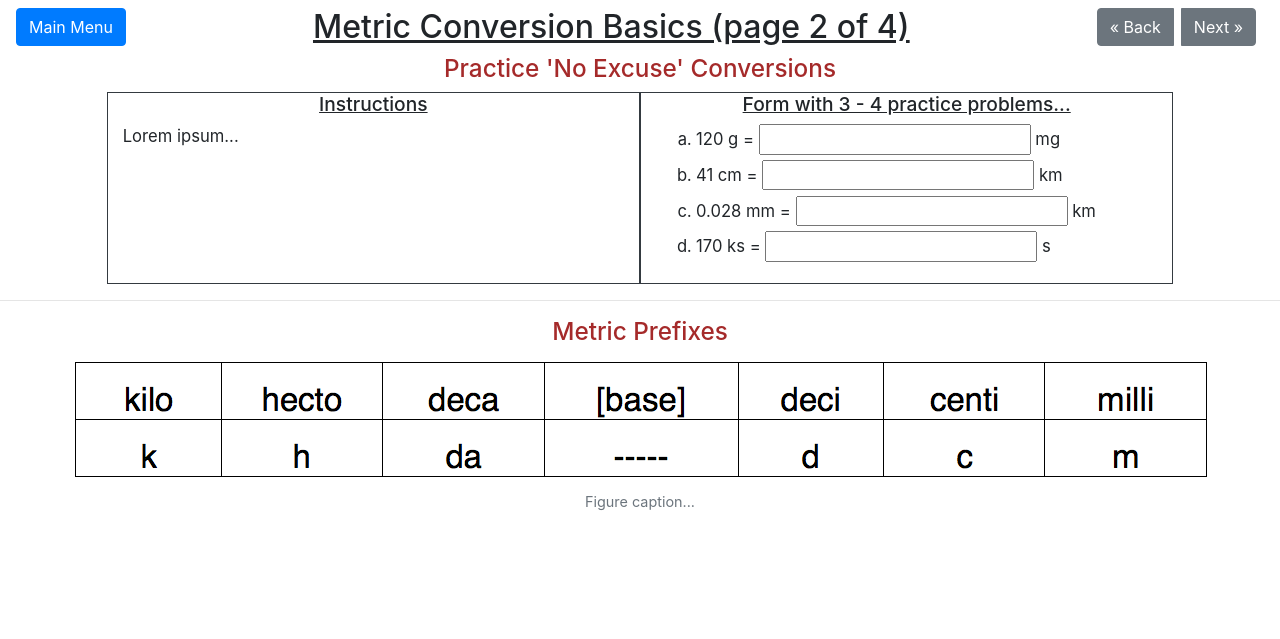
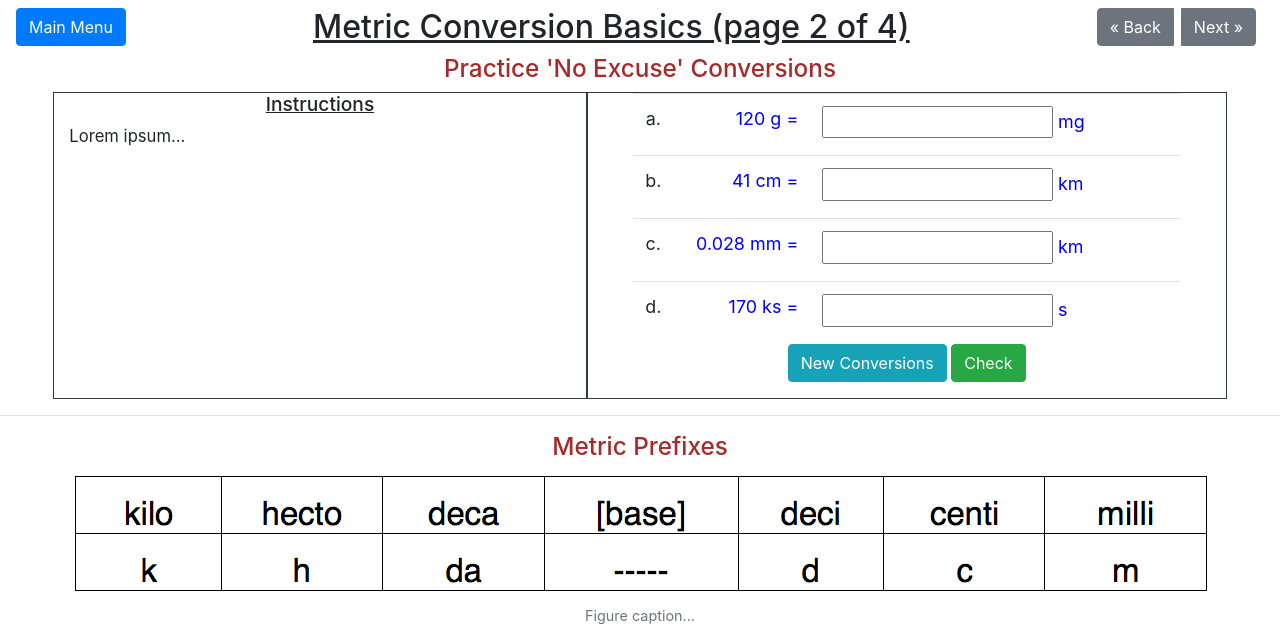
Before and after one commit to jimflores5/MetricConversions, a Flask app: page /conversions/2 in a window 1280 px wide. Shown: the top 639 px of the page. Run offline with Flask 3, Linux system fonts and the light colour scheme; some libraries are stand-ins or nearby versions.

Commit message:
Added forms and practice problem functionality to conversions tutorial page.

```diff
--- a/main.py
+++ b/main.py
@@ -2,6 +2,7 @@ import random
 from flask import Flask, request, redirect, render_template, session, flash
 from decimal import Decimal
 from metric_manips import Number, selectUnits
+from copy import deepcopy
 
 base_units = ['m','L','g','s']
 prefixes = [('M','Mega',6), ('k','kilo',3), ('h','hecto',2), ('da','deca',1), (base_units,'base',0), ('d','deci',-1), ('c','centi',-2), ('m','milli',-3), ('µ','micro',-6), ('n','nano',-9)]
@@ -30,6 +31,19 @@ def checkAnswer(correct_answer, answer):
             return False
     except:
         return False # Catch non-numerical entries.
+
+def generate_question_set(num_questions, select_from, sig_figs = 3):
+    practice_list = []
+    prefix_choices = []
+    while len(practice_list) < num_questions:
+        units = selectUnits(select_from)  #Generate starting & ending units
+        if accept_prefix(select_from, units, prefix_choices):
+            prefix_choices.append(units[0][1]+units[1][1])
+            power = random.randrange(-3,4)
+            value = Number(sig_figs, power, units)
+            practice_list.append(value)
+            session['num_attempted'] += 1
+    return deepcopy(practice_list)
 
 def accept_prefix(selection, units, prefixes):
     # Goal: Limit repeats of a specific conversion.
@@ -61,7 +75,7 @@ def conversion_practice(page):
     answers = []
     if request.method == 'POST':
         numCorrect = 0
-        for item in range(10):
+        for item in range(session['num_attempted']):
             answers.append(request.form['answer'+str(item)])  #Pull user answers into a list.
             value_dict = session.get('practiceList'+str(item),None)     #Retrieve original value (dictionary) and return to Number format.
             value = Number(value_dict['sigFigs'], value_dict['power'], value_dict['units'])
@@ -87,16 +101,7 @@ def conversion_practice(page):
         session['first_try'] = True
         session['num_attempted'] = 0
         session['numCorrect'] = 0
-        prefix_choices = []
-        while len(practiceList) < 10:
-            units = selectUnits(page)  #Generate starting & ending units
-            if accept_prefix(page, units, prefix_choices):
-                prefix_choices.append(units[0][1]+units[1][1])
-                sigFigs = 3
-                power = random.randrange(-3,4)
-                value = Number(sigFigs, power, units)
-                practiceList.append(value)
-                session['num_attempted'] += 1
+        practiceList = generate_question_set(10, page, 3)
 
         for item in range(len(practiceList)):  #Store values in session as dictionaries
             session['practiceList'+str(item)] = practiceList[item].__dict__
@@ -116,22 +121,33 @@ def conversions(page):
     practiceList = []
     answers = []
     if request.method == 'POST':
-        pass
+        practiceList = []
+        answers = []
+        numCorrect = 0
+        for item in range(session['num_attempted']):
+            answers.append(request.form['answer'+str(item)])  #Pull user answers into a list.
+            value_dict = session.get('practiceList'+str(item),None)     #Retrieve original value (dictionary) and return to Number format.
+            value = Number(value_dict['sigFigs'], value_dict['power'], value_dict['units'])
+            value.answer = value_dict['answer']
+            value.value = value_dict['value']
+            practiceList.append(value)
+            if checkAnswer(practiceList[item].answer, answers[item]):
+                flash('Correct!  :-)', 'correct')
+                numCorrect += 1
+            else:
+                flash('Try again, or click here to reveal the answer.', 'error')
+        return render_template('conversions.html', title='Level 1 Metric Conversions', page = int(page),
+                           page_title = page_title, num_pages = num_pages, template = template_name, instructions = instructions,
+                           practiceList = practiceList, answers = answers, numCorrect = numCorrect)
     else:
         num_problems = 4
-        prefix_choices = []
+        session['num_attempted'] = 0
         if int(page) == 2:
             select_from = 'no_excuse'
         else:
             select_from = 'standard'
-        while len(practiceList) < num_problems:
-            units = selectUnits(select_from)  #Generate starting & ending units
-            if accept_prefix(select_from, units, prefix_choices):
-                prefix_choices.append(units[0][1]+units[1][1])
-                sigFigs = 2
-                power = random.randrange(-3,4)
-                value = Number(sigFigs, power, units)
-                practiceList.append(value)
+
+        practiceList = generate_question_set(num_problems, select_from, 2)
 
         for item in range(len(practiceList)):  #Store values in session as dictionaries
             session['practiceList'+str(item)] = practiceList[item].__dict__
--- a/templates/conversions.html
+++ b/templates/conversions.html
@@ -10,7 +10,7 @@
             {% elif page == 3 %}
                 Using Dimensional Analysis for Conversions
             {% else %}
-                Practice Level 1 Conversions
+                Level 1 Conversion Practice
             {% endif %}
         </h2>
         <section class="container-fluid">
@@ -27,18 +27,68 @@
                         <h3 class="frame-heading">Instructions</h3>
                         <p class="frame-text">{{instructions}}</p>
                     </section>
-                    <section class="col-5 text-center border border-dark">
+
+                    <section class="col-6 text-center border border-dark">
+                        {% with messages = get_flashed_messages(with_categories=True) %}
+                        <!-- TODO: For page 2, avoid k <-> c or k <-> m conversions. -->
+                            <form action="/conversions/{{page}}" method="post">
+                                <table class="table quiz-table">
+                                    <tbody>
+                                        {% for index in range(practiceList|length) %}
+                                            <tr>
+                                                <td class="text-center">
+                                                    {{'abcd'[index]}}.
+                                                </td>
+                                                <td class="text-right col-3" style="color:blue">
+                                                    <label for="answer{{index}}">
+                                                        {{practiceList[index].value}} {{practiceList[index].units[2]}} =
+                                                    </label>
+                                                </td>
+                                                <td class="text-left">
+                                                    <input class="col-8" name="answer{{index}}" type="text" value="{{answers[index]}}" id="answer{{index}}">
+                                                    <label for="answer{{index}}" style="color:blue">
+                                                        {{practiceList[index].units[3]}}
+                                                    </label>
+                                                    {% if messages %}
+                                                        {% set message = messages[index] %}
+                                                        {% if message[0] != 'error' %}
+                                                            <div class='{{message[0]}}' style="font-size: 1.1vw">{{message[1]}}</div>
+                                                        {% else %}
+                                                            <div class="btn-group dropright">
+                                                                <button class="btn btn-link dropdown-toggle" type="button" id="dropdownMenuButton" data-toggle="dropdown" aria-haspopup="true" aria-expanded="false" style="font-size: 1.1vw; color:red">
+                                                                    <span class='{{message[0]}}'>{{message[1]}}</span>
+                                                                </button>
+                                                                <div class="dropdown-menu" aria-labelledby="dropdownMenuButton">
+                                                                    <p class="dropdown-item" style="font-size: 1.5vw; color:red">{{practiceList[index].answer}}</p>
+                                                                </div>
+                                                            </div>
+                                                        {% endif %}
+                                                    {% endif %}
+                                                </td>
+                                            </tr>
+                                        {% endfor %}
+                                    </tbody>
+                                </table>
+                                <div class="container wrapper text-center">
+                                    <a class="btn btn-info mb-3" href="/conversions/{{page}}" role="button">New Conversions</a>
+                                    {% if numCorrect != session['num_attempted'] %}
+                                        <input class="btn btn-success mb-3" type="submit" value="Check">
+                                    {% endif %}
+                                </div>
+                            </form>
+                        {% endwith %}
+                    </section>
+
+                    <!-- <section class="col-5 text-center border border-dark">
                         <h3 class="frame-heading">Form with 3 - 4 practice problems...</h3>
-                        <ol type="a">
+                        <div class="settings">
                             {% for item in range(4) %}
-                                <li class="frame-text">
-                                    <label for="{{item}}">{{practiceList[item].value}} {{practiceList[item].units[2]}} =</label>
-                                    <input name="item" type="text" value="">
-                                    <label for="{{item}}">{{practiceList[item].units[3]}}</label>
-                                </li>
+                                <label for="{{item}}">{{practiceList[item].value}} {{practiceList[item].units[2]}} =</label>
+                                <input name="item" type="text" value="">
+                                <label  class="after-box" for="{{item}}">{{practiceList[item].units[3]}}</label>
                             {% endfor %}
-                        </ol>
-                    </section>
+                        </div>
+                    </section> -->
                 {% endif %}
             </section>
         </section>
```
